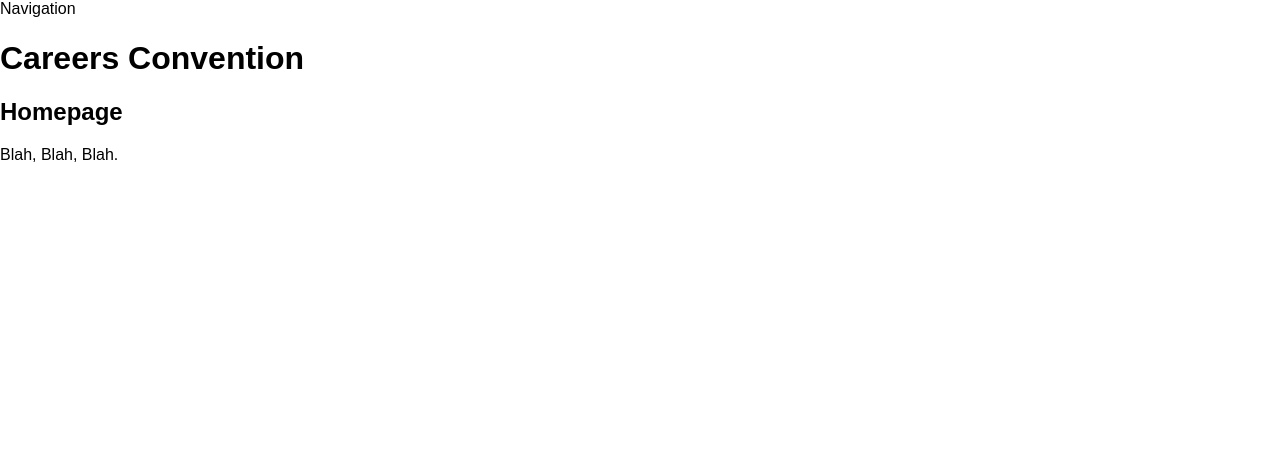
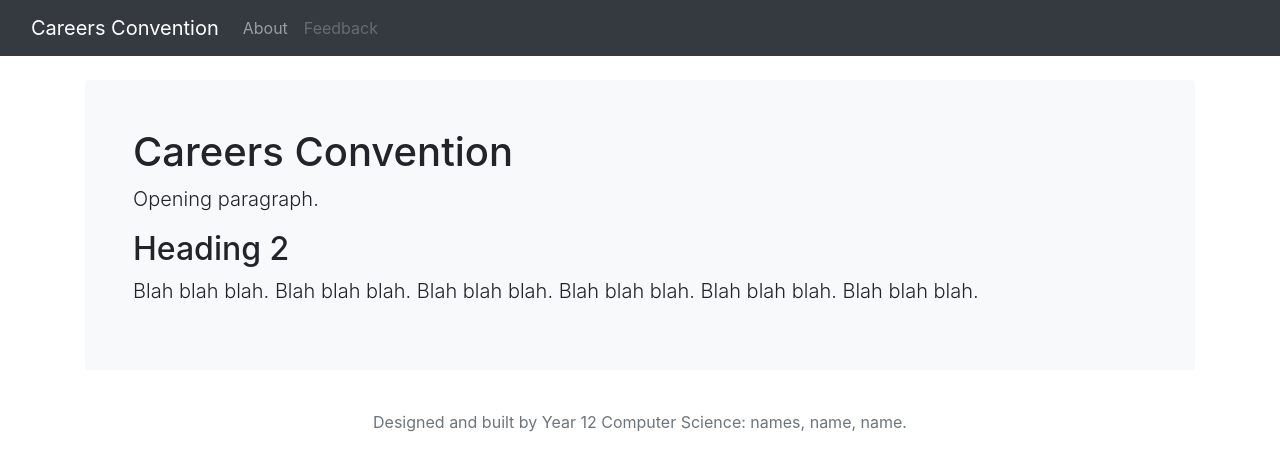
Before and after one commit to aminayassine180/careers-convention, a Flask app: page / in a window 1280 px wide. Shown: the top 471 px of the page. Run offline with Flask 2, Linux system fonts and the light colour scheme; some libraries are stand-ins or nearby versions.

Commit message:
Pre-Lesson 3 changes

```diff
--- a/app.py
+++ b/app.py
@@ -11,7 +11,7 @@ app = Flask(__name__)
 # Every page that is on the website will need an app.route defined here
 @app.route('/')
 def get_home():
-  return render_template('home.html', title='Home')
+  return render_template('home.html', title='Home', description='This is the meta-description.')
 
 @app.route('/about')
 def get_about():
--- a/templates/home.html
+++ b/templates/home.html
@@ -1,10 +1,8 @@
     {% extends "template.html" %}
     {% block content %}
+      <h1>Careers Convention</h1>
+      <p class="lead">Opening paragraph.</p>
 
-    <h1>Careers Convention</h1>
-
-    <h2>Homepage</h2>
-
-    <p>Blah, Blah, Blah.</p>
-
-    {% endblock %}
+      <h2>Heading 2</h2>
+      <p class="lead">Blah blah blah. Blah blah blah. Blah blah blah. Blah blah blah. Blah blah blah. Blah blah blah. </p>
+  {% endblock %}
--- a/templates/template.html
+++ b/templates/template.html
@@ -1,20 +1,55 @@
-<html>
+<html lang="en">
   <head>
     {% if title %}
-        <title>{{ title }} | Parkstone Grammer School</title>
+      <title>{{ title }} | Parkstone Grammer School</title>
     {% else %}
-        <title>Careers Convention | Parkstone Grammer School</title>
+      <title>Careers Convention | Parkstone Grammer School</title>
     {% endif %}
 
-    <link rel="stylesheet" href="https://unpkg.com/purecss@2.0.6/build/pure-min.css" integrity="sha384-Uu6IeWbM+gzNVXJcM9XV3SohHtmWE+3VGi496jvgX1jyvDTXfdK+rfZc8C1Aehk5" crossorigin="anonymous" />  </head>
+    {% if description %}
+      <meta name="Description" content="{{ description }}" />
+    {% endif %}
 
-  <body>
-    <header>
-      <nav>Navigation</nav>
-    </header>
+    <meta charset="utf-8">
+    <meta name="viewport" content="width=device-width, initial-scale=1, shrink-to-fit=no">
 
-      {% block content %}
-      {% endblock %}
+    <!-- Bootstrap CSS -->
+    <link rel="stylesheet" href="https://stackpath.bootstrapcdn.com/bootstrap/4.4.1/css/bootstrap.min.css" integrity="sha384-Vkoo8x4CGsO3+Hhxv8T/Q5PaXtkKtu6ug5TOeNV6gBiFeWPGFN9MuhOf23Q9Ifjh" crossorigin="anonymous">
+  </head>
+<body>
+  <nav class="navbar navbar-expand-md navbar-dark bg-dark mb-4">
+      <div class="container-fluid">
+        <a class="navbar-brand" href="/">Careers Convention</a>
+        <div class="collapse navbar-collapse" id="navbarCollapse">
+          <ul class="navbar-nav me-auto mb-2 mb-md-0">
+            <li class="nav-item"><a class="nav-link" href="/about">About</a></li>
+            <li class="nav-item"><a class="nav-link disabled" href="/feedback">Feedback</a></li>
+            <!-- TODO: add all the routes from app.py into the nav bar -->
+
+            <!-- TODO: make the nav bar item the current page add class="nav-link active" -->
+          </ul>
+        </div>
+      </div>
+    </nav>
+
+    <main class="container">
+      <div class="bg-light p-5 rounded">
+        {% block content %}
+        {% endblock %}
+      </div>
+    </main>
+
+    <div class="container">
+      <footer class="py-3 my-4">
+        <p class="text-center text-muted">Designed and built by Year 12 Computer Science: names, name, name.</p>
+      </footer>
+    </div>
+
+    <!-- Bootstrap JavaScript -->
+    <!-- jQuery first, then Popper.js, then Bootstrap JS -->
+    <script src="https://code.jquery.com/jquery-3.4.1.slim.min.js" integrity="sha384-J6qa4849blE2+poT4WnyKhv5vZF5SrPo0iEjwBvKU7imGFAV0wwj1yYfoRSJoZ+n" crossorigin="anonymous"></script>
+    <script src="https://cdn.jsdelivr.net/npm/popper.js@1.16.0/dist/umd/popper.min.js" integrity="sha384-Q6E9RHvbIyZFJoft+2mJbHaEWldlvI9IOYy5n3zV9zzTtmI3UksdQRVvoxMfooAo" crossorigin="anonymous"></script>
+    <script src="https://stackpath.bootstrapcdn.com/bootstrap/4.4.1/js/bootstrap.min.js" integrity="sha384-wfSDF2E50Y2D1uUdj0O3uMBJnjuUD4Ih7YwaYd1iqfktj0Uod8GCExl3Og8ifwB6" crossorigin="anonymous"></script>
 
 </body>
 </html>
```
